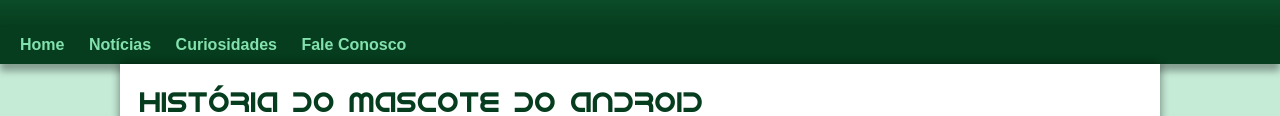
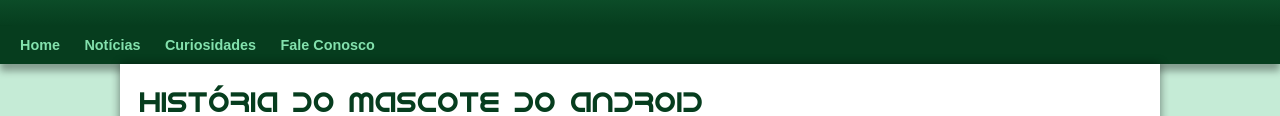
Before and after one commit to wagnersantanasoft/projetoandroid, a plain HTML site: page index.html in a window 1280 px wide. Shown: the part 164-280 px from the top of the page. Drawn offline with Linux system fonts and the light colour scheme.

Commit message:
Update style.css

```diff
--- a/estilos/style.css
+++ b/estilos/style.css
@@ -82,6 +82,7 @@
     color: var(--cor1); /* cor do texto */
     padding: 10px; /* Distância entre os textos do menu de navegação */
     text-decoration: none; /* Remove o siblinhado de link */
+    font-size: 0.9em; /* Tamanho da fonte */
     font-weight: bold; /* Letra em negrito */
     border-radius: 5px; /* Arredondar as quinas da caixa */
     transition-duration: 0.5s; /* Efeito de transição nos botões de navegação */
```
